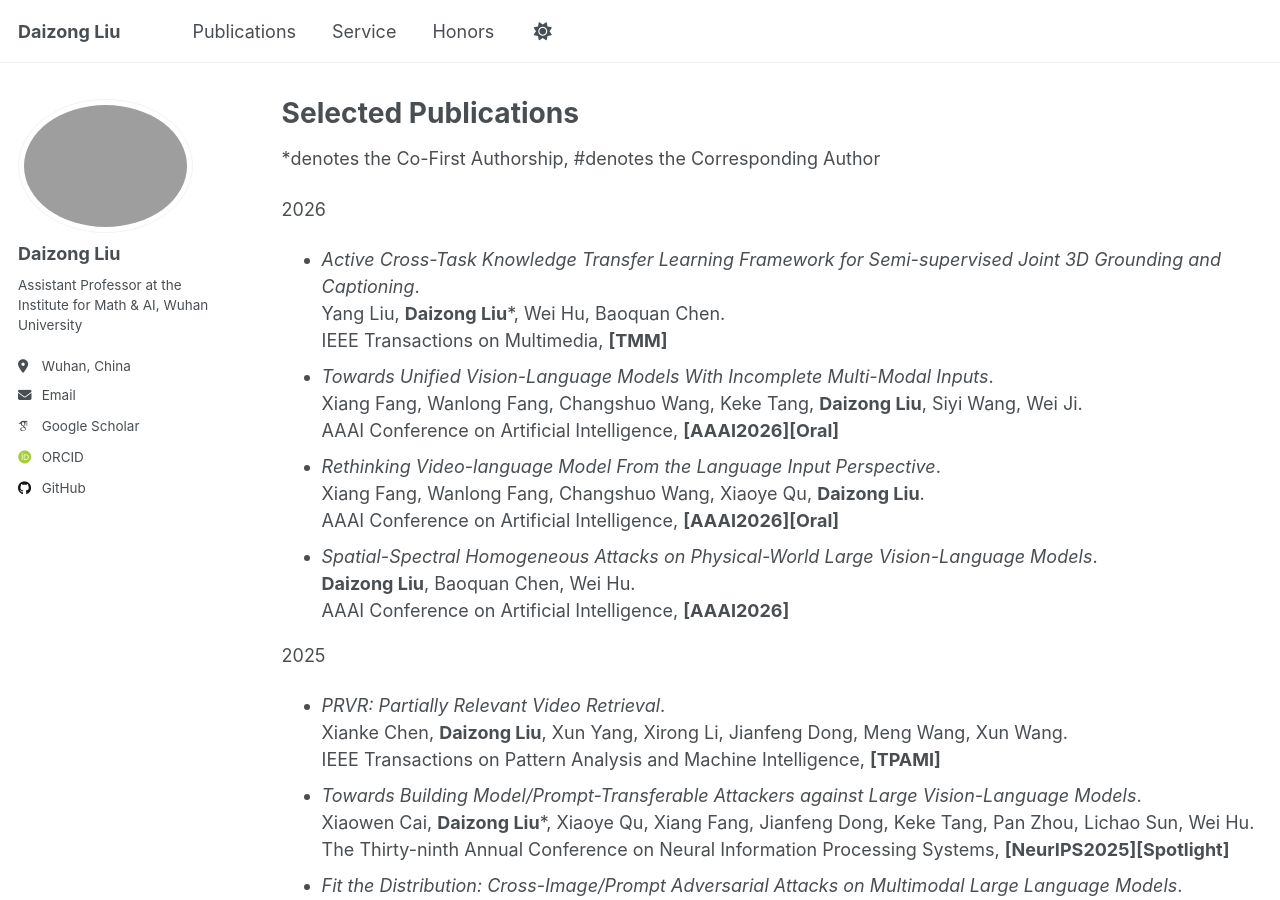
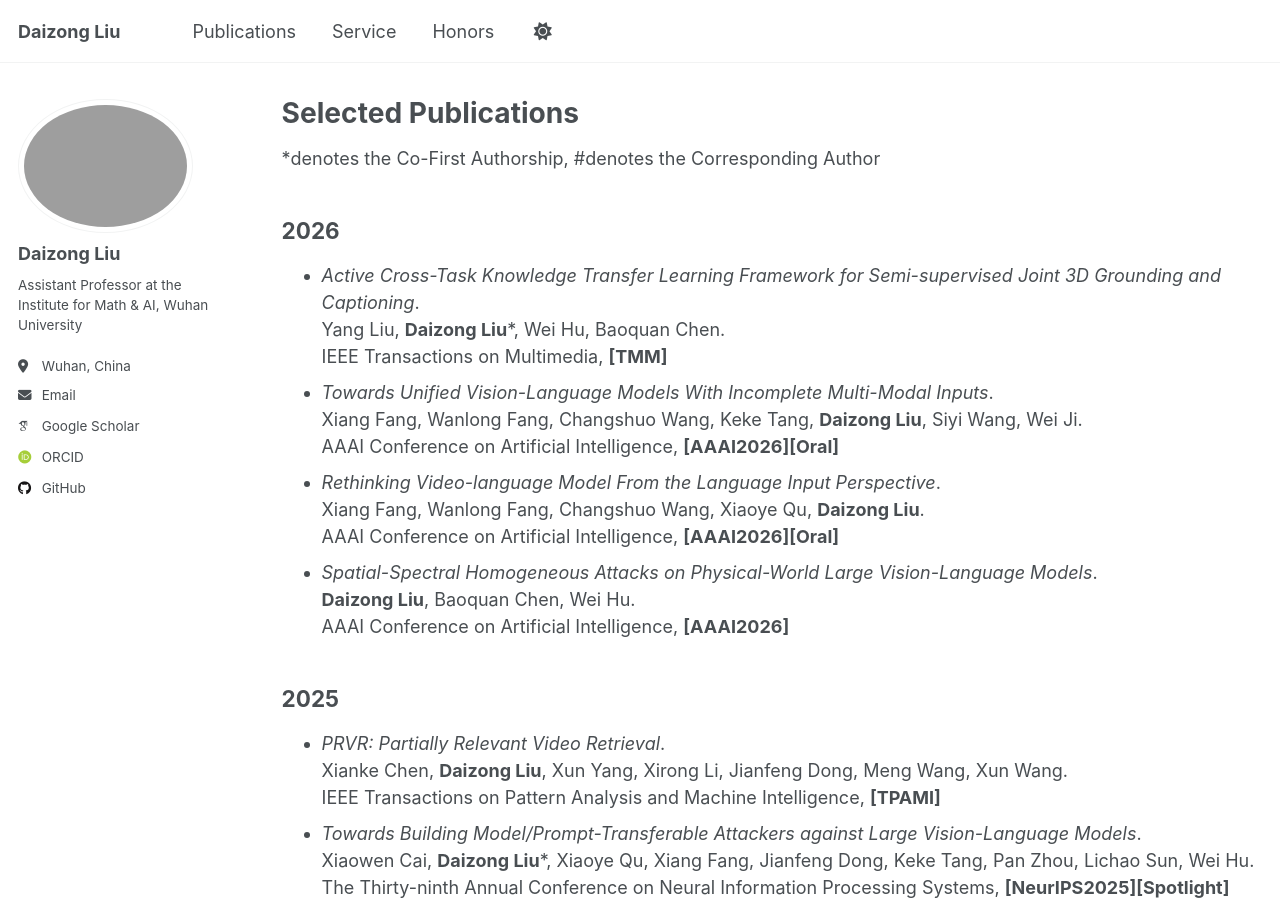
Before and after one commit to liudaizong/liudaizong.github.io, a Jekyll site: the page built from _pages/publications.md, in a window 1280 px wide and 900 px high. Built offline with Jekyll 4.4.1, drawn with Linux system fonts in a browser that asks for light colours; some web fonts are replaced.

```diff
--- a/_pages/publications.md
+++ b/_pages/publications.md
@@ -6,13 +6,13 @@ author_profile: true
 ---
 *denotes the Co-First Authorship, #denotes the Corresponding Author
 
-2026
+## 2026
 * *Active Cross-Task Knowledge Transfer Learning Framework for Semi-supervised Joint 3D Grounding and Captioning*.<br/> Yang Liu, **Daizong Liu***, Wei Hu, Baoquan Chen.<br/> IEEE Transactions on Multimedia, **[TMM]**
 * *Towards Unified Vision-Language Models With Incomplete Multi-Modal Inputs*.<br/> Xiang Fang, Wanlong Fang, Changshuo Wang, Keke Tang, **Daizong Liu**, Siyi Wang, Wei Ji.<br/> AAAI Conference on Artificial Intelligence, **[AAAI2026][Oral]**
 * *Rethinking Video-language Model From the Language Input Perspective*.<br/> Xiang Fang, Wanlong Fang, Changshuo Wang, Xiaoye Qu, **Daizong Liu**.<br/> AAAI Conference on Artificial Intelligence, **[AAAI2026][Oral]**
 * *Spatial-Spectral Homogeneous Attacks on Physical-World Large Vision-Language Models*.<br/> **Daizong Liu**, Baoquan Chen, Wei Hu.<br/> AAAI Conference on Artificial Intelligence, **[AAAI2026]**
 
-2025
+## 2025
 * *PRVR: Partially Relevant Video Retrieval*.<br/> Xianke Chen, **Daizong Liu**, Xun Yang, Xirong Li, Jianfeng Dong, Meng Wang, Xun Wang.<br/> IEEE Transactions on Pattern Analysis and Machine Intelligence, **[TPAMI]**
 * *Towards Building Model/Prompt-Transferable Attackers against Large Vision-Language Models*.<br/> Xiaowen Cai, **Daizong Liu***, Xiaoye Qu, Xiang Fang, Jianfeng Dong, Keke Tang, Pan Zhou, Lichao Sun, Wei Hu.<br/> The Thirty-ninth Annual Conference on Neural Information Processing Systems, **[NeurIPS2025][Spotlight]**
 * *Fit the Distribution: Cross-Image/Prompt Adversarial Attacks on Multimodal Large Language Models*.<br/> Hai Yan, Haijian Ma, Xiaowen Cai, **Daizong Liu#**, Zenghui Yuan, Xiaoye Qu, Jianfeng Dong, Runwei Guan, Xiang Fang, Hongyang He, Yulai Xie, Pan Zhou.<br/> The Thirty-ninth Annual Conference on Neural Information Processing Systems, **[NeurIPS2025]**
@@ -34,7 +34,7 @@ author_profile: true
 * *Multi-Pair Temporal Sentence Grounding via Multi-Thread Knowledge Transfer Network*.<br/> Xiang Fang, Wanlong Fang, Changshuo Wang, **Daizong Liu**, Keke Tang, Jianfeng Dong, Pan Zhou, Beibei Li.<br/> AAAI Conference on Artificial Intelligence, **[AAAI2025]**
 * *Look, Compare, Decide: Alleviating Hallucination in Large Vision-Language Models via Multi-View Multi-Path Reasoning*.<br/> Xiaoye Qu, Jiashuo Sun, Wei Wei, **Daizong Liu**, Jianfeng Dong, Yu Cheng.<br/> International Conference on Computational Linguistics, **[COLING2025]**
 
-2024
+## 2024
 * *Imperceptible Backdoor Attacks on Text-Guided 3D Scene Grounding*.<br/> **Daizong Liu**, Wei Hu.<br/> IEEE Transactions on Multimedia, **[TMM]**
 * *Pandora’s Box: Towards Building Universal Attackers against Real-World Large Vision-Language Models*.<br/> **Daizong Liu**, Mingyu Yang, Xiaoye Qu, Pan Zhou, Xiang Fang, Keke Tang, Yao Wan, Lichao Sun.<br/> The Thirty-eighth Annual Conference on Neural Information Processing Systems, **[NeurIPS2024]**
 * *Temporal Sentence Grounding with Relevance Feedback in Videos*.<br/> Jianfeng Dong, Xiaoman Peng, **Daizong Liu#**, Xiaoye Qu, Xun Yang, Cuizhu Bao, Meng Wang.<br/> The Thirty-eighth Annual Conference on Neural Information Processing Systems, **[NeurIPS2024]**
@@ -52,7 +52,7 @@ author_profile: true
 * *Fewer Steps, Better Performance: Efficient Cross-Modal Clip Trimming for Video Moment Retrieval Using Language*.<br/> Xiang Fang, **Daizong Liu***, Wanlong Fang, Pan Zhou, Zichuan Xu, Wenzheng Xu, Junyang Chen, Renfu Li.<br/> AAAI Conference on Artificial Intelligence, **[AAAI2024]**
 * *Unsupervised Domain Adaptive Temporal Sentence Localization with Mutual Information Maximization*.<br/> **Daizong Liu**, Xiang Fang, Xiaoye Qu, Jianfeng Dong, He Yan, Yang Yang, Pan Zhou, Yu Cheng.<br/> AAAI Conference on Artificial Intelligence, **[AAAI2024]**
 
-2023
+## 2023
 * *Point Cloud Attacks in Graph Spectral Domain: When 3D Geometry Meets Graph Signal Processing*.<br/> **Daizong Liu**, Wei Hu, Xin Li.<br/> IEEE Transactions on Pattern Analysis and Machine Intelligence, **[TPAMI]**
 * *Robust Geometry-Dependent Attack for 3D Point Clouds*.<br/> **Daizong Liu**, Wei Hu, Xin Li.<br/> IEEE Transactions on Multimedia, **[TMM]**
 * *Transform-Equivariant Consistency Learning for Temporal Sentence Grounding*.<br/> **Daizong Liu**, Xiaoye Qu, Jianfeng Dong, Pan Zhou, Zichuan Xu, Haozhao Wang, Xing Di, Weining Lu, Yu Cheng.<br/> ACM Transactions on Multimedia Computing, Communications and Applications, **[TOMM]**
@@ -75,7 +75,7 @@ author_profile: true
 * *Distantly-Supervised Named Entity Recognition with Adaptive Teacher Learning and Fine-grained Student Ensemble*.<br/> Xiaoye Qu, Jun Zeng, **Daizong Liu**, Zhefeng Wang, Baoxing Hua, Pan Zhou.<br/> AAAI Conference on Artificial Intelligence, **[AAAI2023][Oral]**
 * *Hypotheses Tree Building for One-Shot Temporal Sentence Localization*.<br/> **Daizong Liu**, Xiang Fang, Pan Zhou, Xing Di, Weining Lu, Yu Cheng.<br/> AAAI Conference on Artificial Intelligence, **[AAAI2023][Oral]**
 
-2022
+## 2022
 * *Imperceptible Transfer Attack and Defense on 3D Point Cloud Classification*.<br/> **Daizong Liu**, Wei Hu.<br/> IEEE Transactions on Pattern Analysis and Machine Intelligence, **[TPAMI]**
 * *Few-Shot Temporal Sentence Grounding via Memory-Guided Semantic Learning*.<br/> **Daizong Liu**, Pan Zhou, Zichuan Xu, Haozhao Wang, Ruixuan Li.<br/> IEEE Transactions on Circuits and Systems for Video Technology, **[TCSVT]**
 * *Multi-Modal Cross-Domain Alignment Network for Video Moment Retrieval*.<br/> Xiang Fang, **Daizong Liu***, Pan Zhou, Yuchong Hu.<br/> IEEE Transactions on Multimedia, **[TMM]**
@@ -90,18 +90,18 @@ author_profile: true
 * *Memory-Guided Semantic Learning Network for Temporal Sentence Grounding*.<br/> **Daizong Liu**, Xiaoye Qu, Xing Di, Yu Cheng, Zichuan Xu, Pan Zhou.<br/> AAAI Conference on Artificial Intelligence, **[AAAI2022]**
 * *Unsupervised Temporal Video Grounding with Deep Semantic Clustering*.<br/> **Daizong Liu**, Xiaoye Qu, Yinzhen Wang, Xing Di, Kai Zou, Yu Cheng, Zichuan Xu, Pan Zhou.<br/> AAAI Conference on Artificial Intelligence, **[AAAI2022]**
 
-2021
+## 2021
 * *Progressively Guide to Attend: An Iterative Alignment Framework for Temporal Sentence Grounding*.<br/> **Daizong Liu**, Xiaoye Qu, Pan Zhou.<br/> Conference on Empirical Methods in Natural Language Processing, **[EMNLP2021]**
 * *Adaptive Proposal Generation Network for Temporal Sentence Localization in Videos*.<br/> **Daizong Liu**, Xiaoye Qu, Jianfeng Dong, Pan Zhou.<br/> Conference on Empirical Methods in Natural Language Processing, **[EMNLP2021]**
 * *Context-aware Biaffine Localizing Network for Temporal Sentence Grounding*.<br/> **Daizong Liu**, Xiaoye Qu, Jianfeng Dong, Pan Zhou, Yu Cheng, Wei Wei, Zichuan Xu, Yulai Xie.<br/> IEEE Conference on Computer Vision and Pattern Recognition, **[CVPR2021]**
 * *F2Net: Learning to Focus on the Foreground for Unsupervised Video Object Segmentation*.<br/> **Daizong Liu**, Dongdong Yu, Changhu Wang, Pan Zhou.<br/> AAAI Conference on Artificial Intelligence, **[AAAI2021]**
 * *Spatiotemporal Graph Neural Network based Mask Reconstruction for Video Object Segmentation*.<br/> **Daizong Liu**, Shuangjie Xu, Xiao-Yang Liu, Zichuan Xu, Wei Wei, Pan Zhou.<br/> AAAI Conference on Artificial Intelligence, **[AAAI2021]**
 
-2020
+## 2020
 * *Reasoning Step-by-Step: Temporal Sentence Localization in Videos via Deep Rectification-Modulation Network*.<br/> **Daizong Liu**, Xiaoye Qu, Jianfeng Dong, Pan Zhou.<br/> International Conference on Computational Linguistics, **[COLING2020]**
 * *Jointly Cross-and Self-Modal Graph Attention Network for Query-Based Moment Localization*.<br/> **Daizong Liu**, Xiaoye Qu, Xiao-Yang Liu, Jianfeng Dong, Pan Zhou, Zichuan Xu.<br/> ACM International Conference on Multimedia, **[ACMMM2020]**
 * *Video-based Facial Expression Recognition using Graph Convolutional Networks*.<br/> **Daizong Liu**, Hongting Zhang, Pan Zhou.<br/> International Conference on Pattern Recognition, **[ICPR2020]**
 * *SAANet: Siamese action-units attention network for improving dynamic facial expression recognition*.<br/> **Daizong Liu**, Xi Ouyang, Shuangjie Xu, Pan Zhou, Kun He, Shiping Wen.<br/> Neurocomputing, **[Neurocomputing]**
 
-2019
+## 2019
 * *MHP-VOS: Multiple hypotheses propagation for video object segmentation*.<br/> Shuangjie Xu, **Daizong Liu***, Linchao Bao, Wei Liu, Pan Zhou.<br/> IEEE Conference on Computer Vision and Pattern Recognition, **[CVPR2019][Oral]**
```
